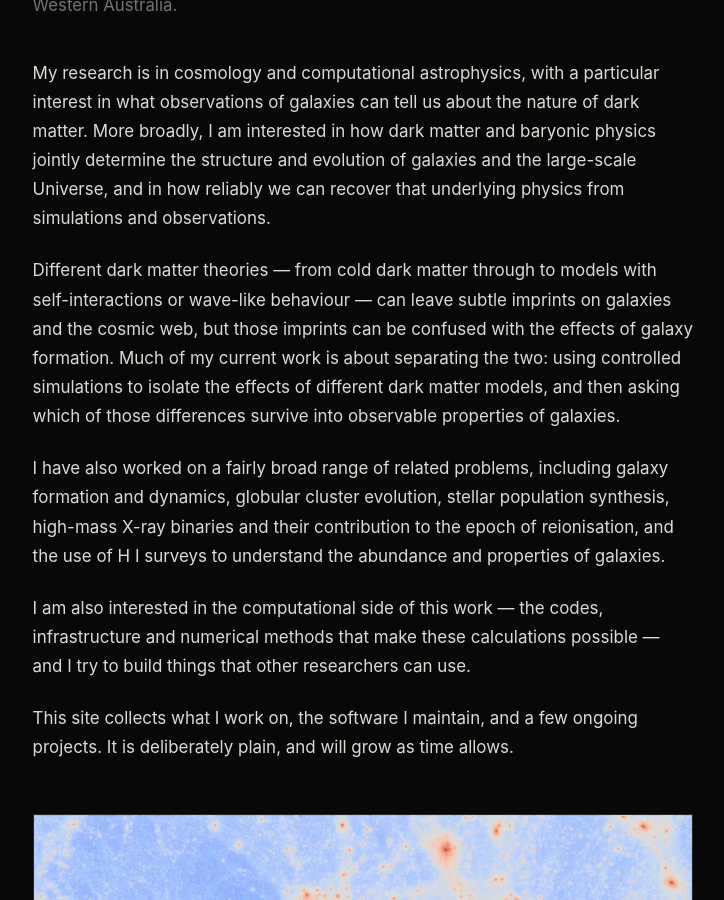
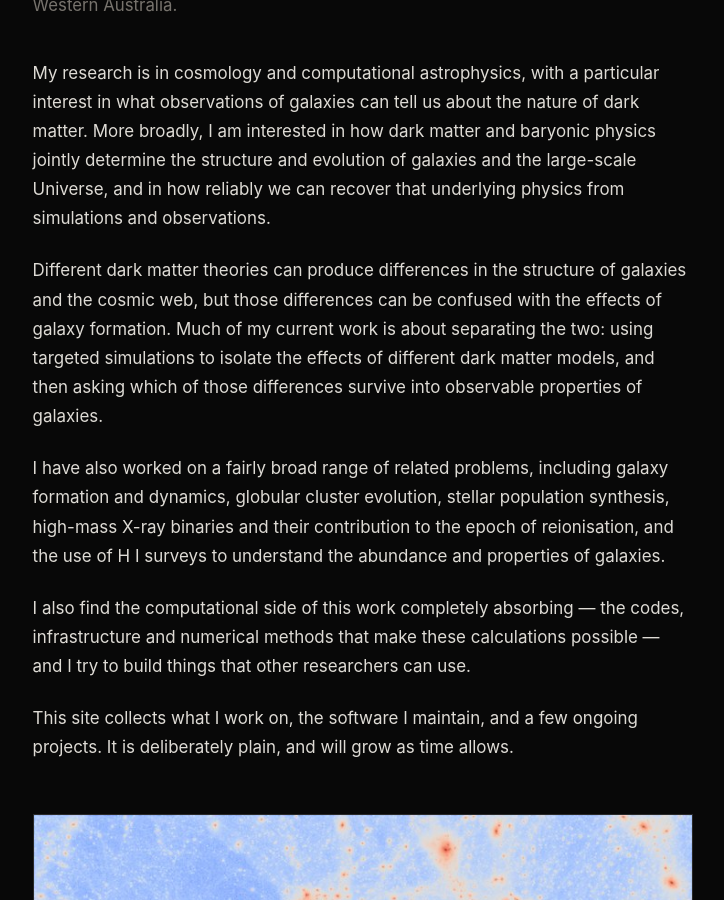
Before and after one commit to doctorcbpower/doctorcbpower.github.io, a Jekyll site: the page built from index.html, in a window 1280 px wide and 900 px high, scrolled down 327 px. Shown: the whole window, without its empty margins (277-1001 px from the left). Built offline with Jekyll 4.4.1, drawn with Linux system fonts in a browser that asks for light colours.

Commit message:
Revise paragraphs on dark matter theories and computation
Updated text to clarify the impact of dark matter theories and the computational aspects of research.

```diff
--- a/index.html
+++ b/index.html
@@ -7,11 +7,11 @@ description: "Chris Power is a theoretical and computational astrophysicist at I
 
 <p>My research is in cosmology and computational astrophysics, with a particular interest in what observations of galaxies can tell us about the nature of dark matter. More broadly, I am interested in how dark matter and baryonic physics jointly determine the structure and evolution of galaxies and the large-scale Universe, and in how reliably we can recover that underlying physics from simulations and observations.</p>
 
-<p>Different dark matter theories &mdash; from cold dark matter through to models with self-interactions or wave-like behaviour &mdash; can leave subtle imprints on galaxies and the cosmic web, but those imprints can be confused with the effects of galaxy formation. Much of my current work is about separating the two: using controlled simulations to isolate the effects of different dark matter models, and then asking which of those differences survive into observable properties of galaxies.</p>
+<p>Different dark matter theories can produce differences in the structure of galaxies and the cosmic web, but those differences can be confused with the effects of galaxy formation. Much of my current work is about separating the two: using targeted simulations to isolate the effects of different dark matter models, and then asking which of those differences survive into observable properties of galaxies.</p>
 
 <p>I have also worked on a fairly broad range of related problems, including galaxy formation and dynamics, globular cluster evolution, stellar population synthesis, high-mass X-ray binaries and their contribution to the epoch of reionisation, and the use of H&nbsp;I surveys to understand the abundance and properties of galaxies.</p>
 
-<p>I am also interested in the computational side of this work &mdash; the codes, infrastructure and numerical methods that make these calculations possible &mdash; and I try to build things that other researchers can use.</p>
+<p>I also find the computational side of this work completely absorbing &mdash; the codes, infrastructure and numerical methods that make these calculations possible &mdash; and I try to build things that other researchers can use.</p>
 
 <p>This site collects what I work on, the software I maintain, and a few ongoing projects. It is deliberately plain, and will grow as time allows.</p>
 
```
